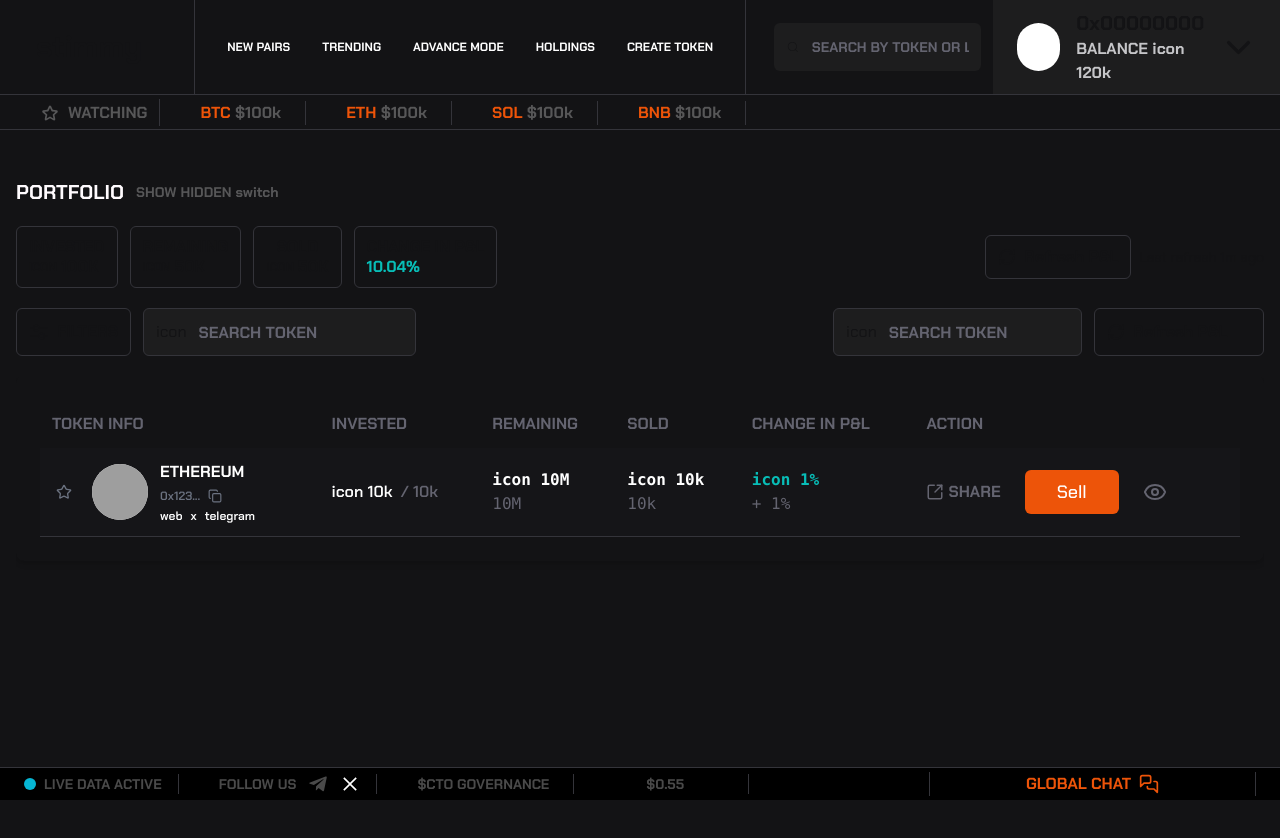
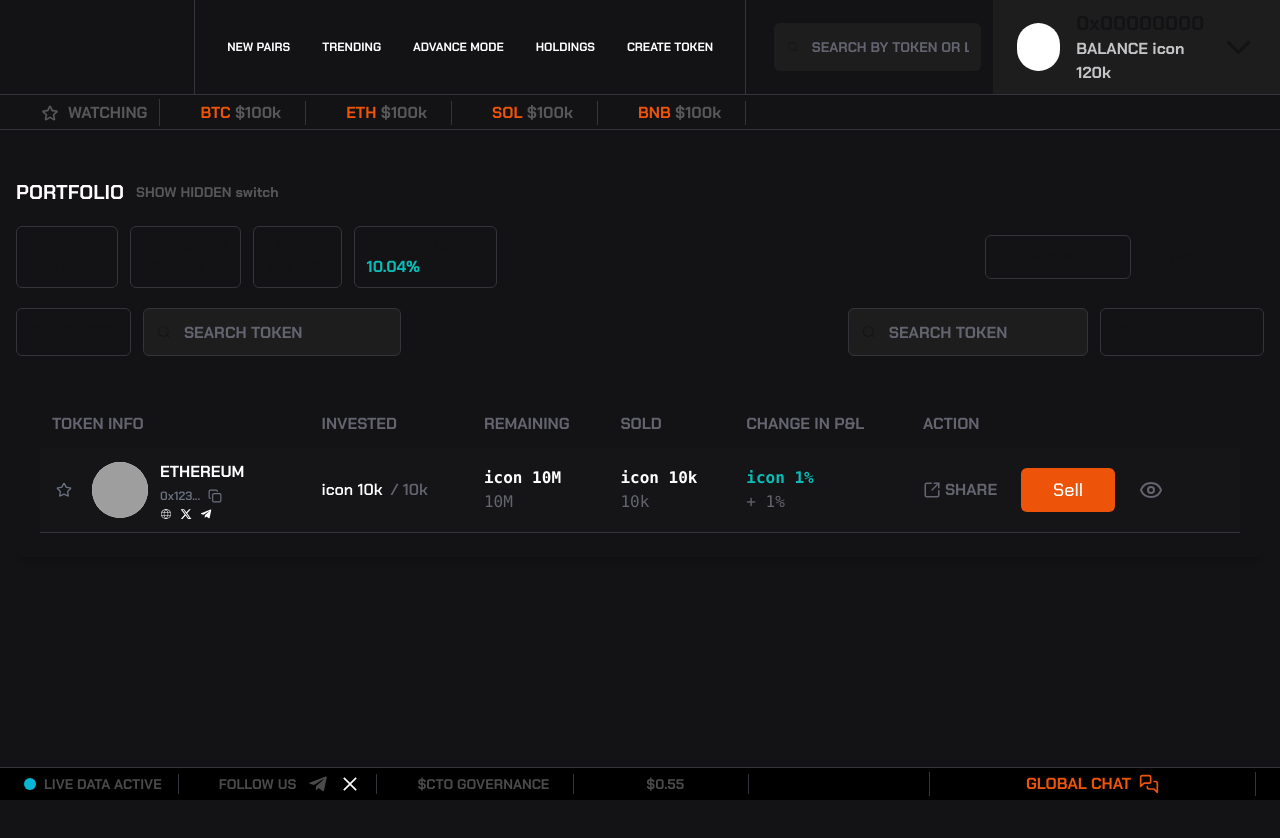
Before and after one commit to Mickyj70/ctod-dev, a Next.js app: page /holdings in a window 1280 px wide. Shown: the top 838 px of the page. Built offline with nearby package versions, Linux system fonts and the light colour scheme; grey boxes are pictures that could not be loaded.

Commit message:
added icons

```diff
--- a/app/holdings/page.jsx
+++ b/app/holdings/page.jsx
@@ -1,24 +1,26 @@
-"use client"
+"use client";
 import React from "react";
 import { RxMixerHorizontal } from "react-icons/rx";
 import { RefreshCw } from "lucide-react";
-import { Table } from "../../components/ui/table/table"
+import { Table } from "../../components/ui/table/table";
 import HoldingTokenTable from "../../components/ui/LockedTokenTable/HoldingsTokenTable";
+import { CiSearch } from "react-icons/ci";
+
 export default function Page() {
   const handleFavoriteToggle = ({ index, isFavorited }) => {
-    console.log(`Token ${index} is ${isFavorited ? "favorited" : "unfavorited"}`);
+    console.log(
+      `Token ${index} is ${isFavorited ? "favorited" : "unfavorited"}`
+    );
   };
 
   const formatPrice = (price) => {
     if (price >= 1000000) {
-      return (price / 1000000) + 'M';
+      return price / 1000000 + "M";
     } else if (price >= 1000) {
-      return (price / 1000) + 'k';
+      return price / 1000 + "k";
     }
     return price.toString();
   };
-
-
 
   const token = [
     {
@@ -31,7 +33,6 @@ export default function Page() {
       remaining: "10M",
       sold: "10k",
       changeInPL: "1%",
-
     },
   ];
 
@@ -39,80 +40,91 @@ export default function Page() {
     console.log(`Quick buy ${token.name}`);
   };
 
-
   return (
     <div className="Container">
       <div className="innerContainer">
         {/* header */}
         <div className="">
-          <p className="header flex items-center gap-x-3">PORTFOLIO <span className="text-primaryText text-sm">SHOW HIDDEN <span>switch</span> </span></p>
-
+          <p className="flex items-center header gap-x-3">
+            PORTFOLIO{" "}
+            <span className="text-sm text-primaryText">
+              SHOW HIDDEN <span>switch</span>{" "}
+            </span>
+          </p>
         </div>
 
-        <div className="flex justify-between items-center w-full ">
+        <div className="flex items-center justify-between w-full ">
           <div className="flex items-center gap-x-3">
-            <div className="primarybutton flex-col px-6 gap-y-1">
+            <div className="flex-col px-6 primarybutton gap-y-1">
               <p>INVESTED</p>
-              <p className="w-full flex items-center gap-x-1"> <span className="text-xs">icon</span> 100k</p>
+              <p className="flex items-center w-full gap-x-1">
+                {" "}
+                <span className="text-xs">icon</span> 100k
+              </p>
             </div>
-            <div className="primarybutton flex-col px-6 gap-y-1">
+            <div className="flex-col px-6 primarybutton gap-y-1">
               <p>REMAINING</p>
-              <p className="w-full flex items-center gap-x-1"> <span className="text-xs">icon</span> 50k</p>
+              <p className="flex items-center w-full gap-x-1">
+                {" "}
+                <span className="text-xs">icon</span> 50k
+              </p>
             </div>
-            <div className="primarybutton flex-col px-6 gap-y-1">
+            <div className="flex-col px-6 primarybutton gap-y-1">
               <p>SOLD</p>
-              <p className="w-full flex items-center gap-x-1"> <span className="text-xs">icon</span> 50k</p>
+              <p className="flex items-center w-full gap-x-1">
+                {" "}
+                <span className="text-xs">icon</span> 50k
+              </p>
             </div>
-            <div className="primarybutton flex-col px-6 gap-y-1">
+            <div className="flex-col px-6 primarybutton gap-y-1">
               <p>CHANGE IN P&L</p>
               <p className="w-full text-positive">{"10.04%"}</p>
             </div>
-
           </div>
           <div className="flex items-center gap-x-2">
             <div className="primarybutton">
-
               <RefreshCw size={18} />
-              <p className="capitalize" >Refresh P&L</p>
+              <p className="capitalize">Refresh P&L</p>
             </div>
 
             <p className="text-sm">Last refresh 1m ago</p>
           </div>
         </div>
 
-
-        <div className="flex justify-between items-center w-full ">
+        <div className="flex items-center justify-between w-full ">
           <div className="flex items-center gap-x-3 w-fit">
-            <div className="primarybutton h-12">
+            <div className="h-12 primarybutton">
               <RxMixerHorizontal size={20} />
               <p>filters</p>
             </div>
 
-            <div className="w-full h-12 bg-sidebar border border-bordercolor rounded-md py-2 px-3 flex items-center gap-x-3">
-              <p>icon</p>
+            <div className="flex items-center w-full h-12 px-3 py-2 border rounded-md bg-sidebar border-bordercolor gap-x-3">
+              <p>
+                <CiSearch />
+              </p>
               <input
                 type="text"
                 placeholder="SEARCH TOKEN "
-                className="bg-sidebar w-full h-full outline-none font-bold placeholder:text-placeholderText uppercase"
+                className="w-full h-full font-bold uppercase outline-none bg-sidebar placeholder:text-placeholderText"
               />
             </div>
           </div>
 
-
           <div className="flex items-center gap-x-3 ">
-            <div className="w-full h-12 bg-sidebar border border-bordercolor rounded-md py-2 px-3 flex items-center gap-x-3">
-              <p>icon</p>
+            <div className="flex items-center w-full h-12 px-3 py-2 border rounded-md bg-sidebar border-bordercolor gap-x-3">
+              <p>
+                <CiSearch />
+              </p>
               <input
                 type="text"
                 placeholder="SEARCH TOKEN "
-                className="bg-sidebar w-full h-full outline-none font-bold placeholder:text-placeholderText uppercase"
+                className="w-full h-full font-bold uppercase outline-none bg-sidebar placeholder:text-placeholderText"
               />
             </div>
 
-            <div className="primarybutton h-12 w-8/12 ">
-
+            <div className="w-8/12 h-12 primarybutton ">
               <RefreshCw size={18} />
-              <p className="capitalize" >Refresh P&L</p>
+              <p className="capitalize">Refresh P&L</p>
             </div>
           </div>
         </div>
@@ -129,7 +141,6 @@ export default function Page() {
 
           <HoldingTokenTable tokens={token} />
         </div>
-
       </div>
     </div>
   );
--- a/components/ui/LockedTokenTable/HoldingsTokenTable.jsx
+++ b/components/ui/LockedTokenTable/HoldingsTokenTable.jsx
@@ -9,6 +9,9 @@ import {
   Star,
 } from "lucide-react";
 import React, { useState } from "react";
+import { FaTelegramPlane } from "react-icons/fa";
+import { FaXTwitter } from "react-icons/fa6";
+import { CiGlobe } from "react-icons/ci";
 
 const HoldingTokenTable = ({
   tokens,
@@ -61,7 +64,8 @@ const HoldingTokenTable = ({
                     className="flex items-center justify-center w-6 h-6"
                   >
                     <Star
-                                            className={`h-4 w-4 ${isFavorite
+                      className={`h-4 w-4 ${
+                        isFavorite
                           ? "fill-yellow-500 text-yellow-500"
                           : "text-gray-500"
                       }`}
@@ -86,9 +90,15 @@ const HoldingTokenTable = ({
                       </div>
 
                       <div className="flex items-center text-xs gap-x-2">
-                                                <span>web</span>
-                                                <span>x</span>
-                                                <span>telegram</span>
+                        <span>
+                          <CiGlobe />
+                        </span>
+                        <span>
+                          <FaXTwitter />
+                        </span>
+                        <span>
+                          <FaTelegramPlane />
+                        </span>
                       </div>
                     </div>
                   </div>
@@ -144,7 +154,8 @@ const HoldingTokenTable = ({
                   </button>
                   <button
                     onClick={handleSoldToggle}
-                                        className={`px-8 py-2 rounded-md ${sold ? "text-secondaryText" : "bg-secondaryText"
+                    className={`px-8 py-2 rounded-md ${
+                      sold ? "text-secondaryText" : "bg-secondaryText"
                     }  text-lg capitalize font-medium hover:scale-90 hover:duration-150 duration-150`}
                   >
                     {sold ? "sold" : "sell"}
```
Also changed, not shown: components/ui/LockedTokenTable/TrendingTokenTable.jsx (+51 -19 lines). Lines whose indentation alone changed are shown as unchanged.
